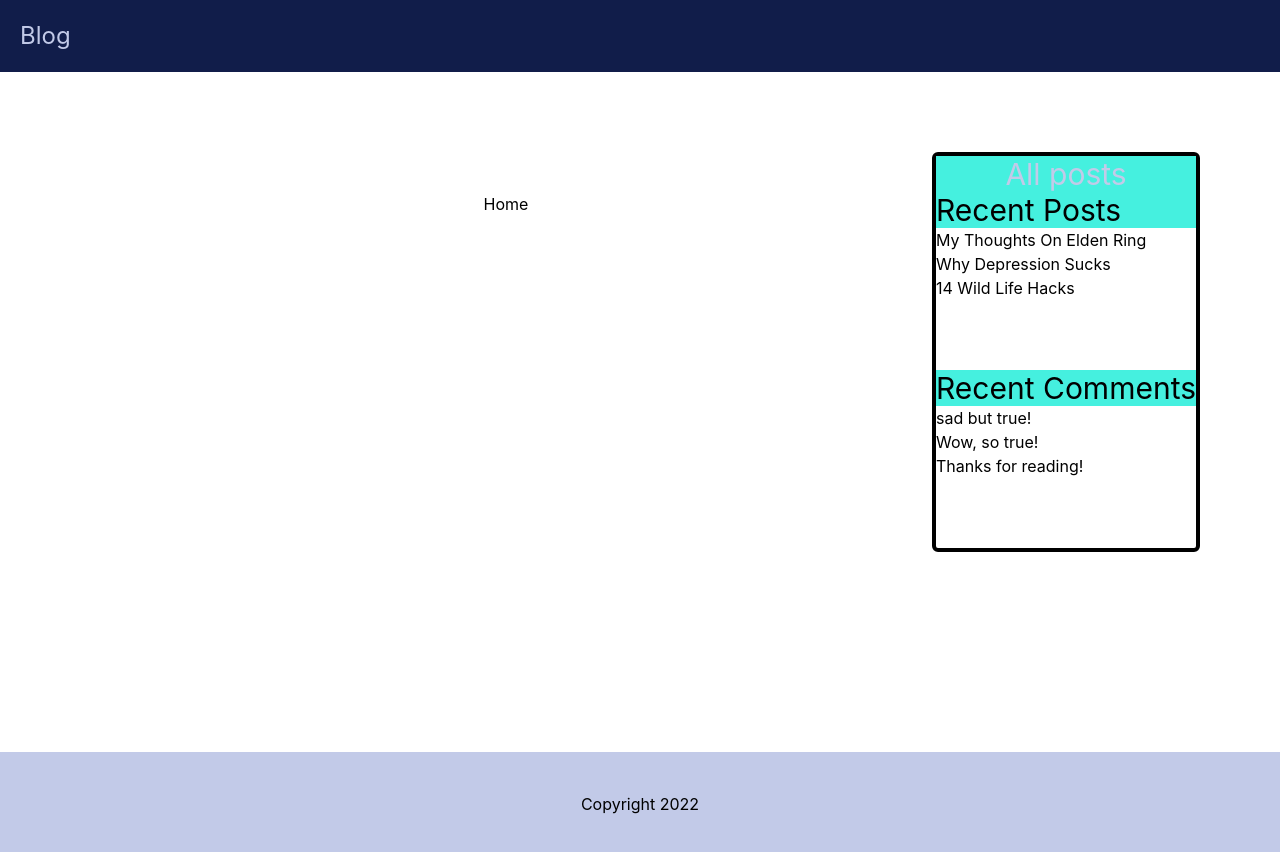
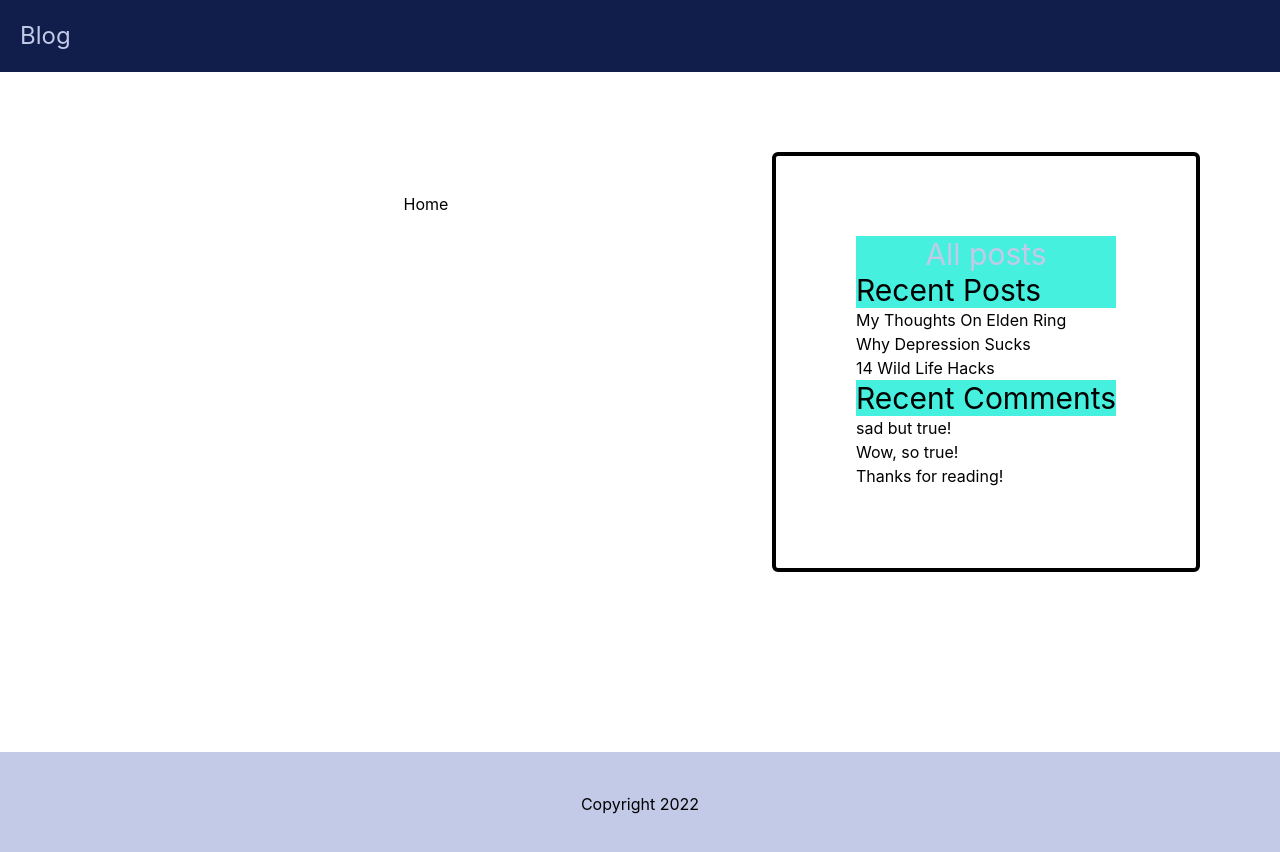
Before and after one commit to DeadpanCakes/BlogFrontEnd, a React (Create React App) app: page / in a window 1280 px wide. Shown: the top 852 px of the page. Built offline with nearby package versions, Linux system fonts and the light colour scheme.

Commit message:
changed prop name to fit new naming scheme

```diff
--- a/src/components/home/Home.js
+++ b/src/components/home/Home.js
@@ -10,7 +10,7 @@ const Home = () => {
       <main className={mainStyle}>
         <h2>Home</h2>
       </main>
-      <Sidebar className={sidebarStyle} />
+      <Sidebar sidebarStyle={sidebarStyle} />
     </div>
   );
 };
```
